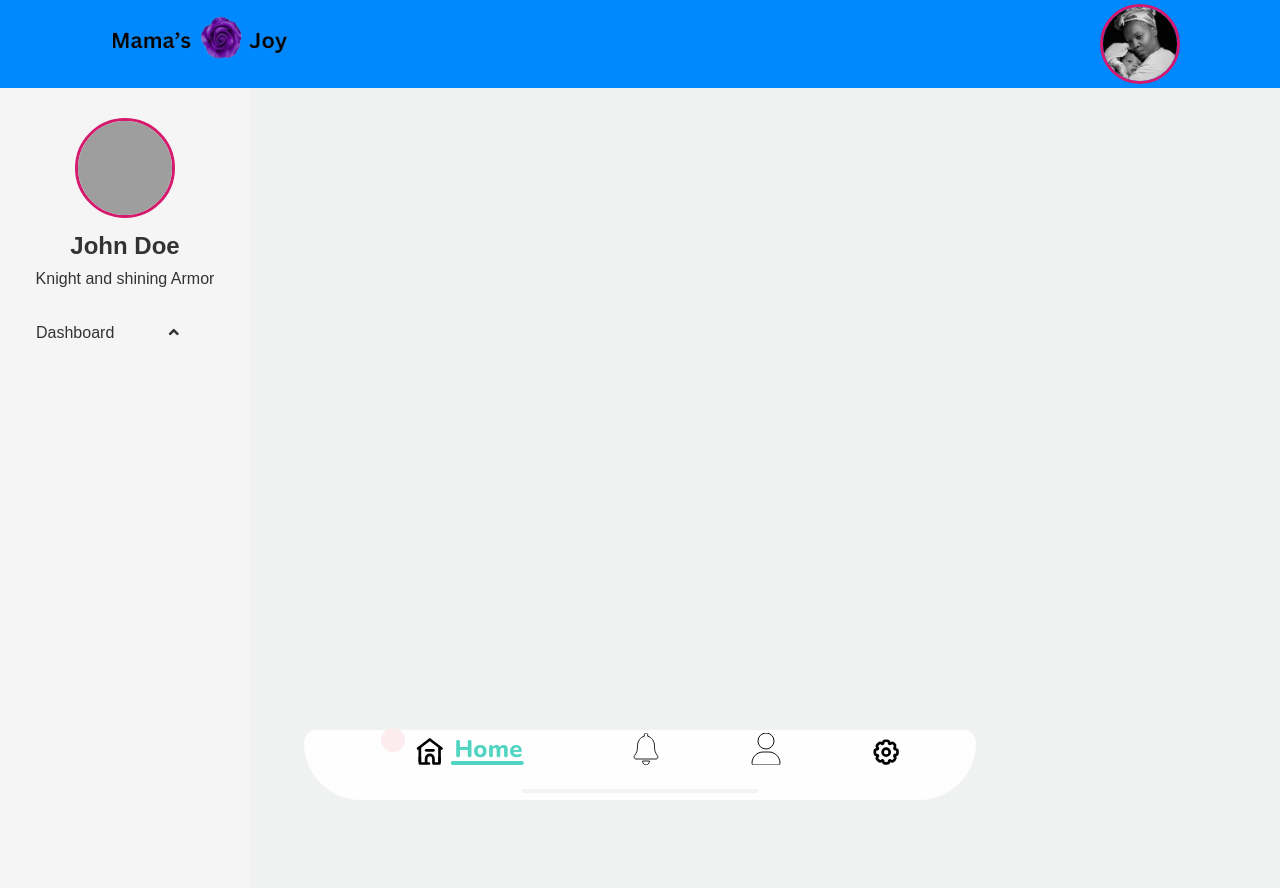
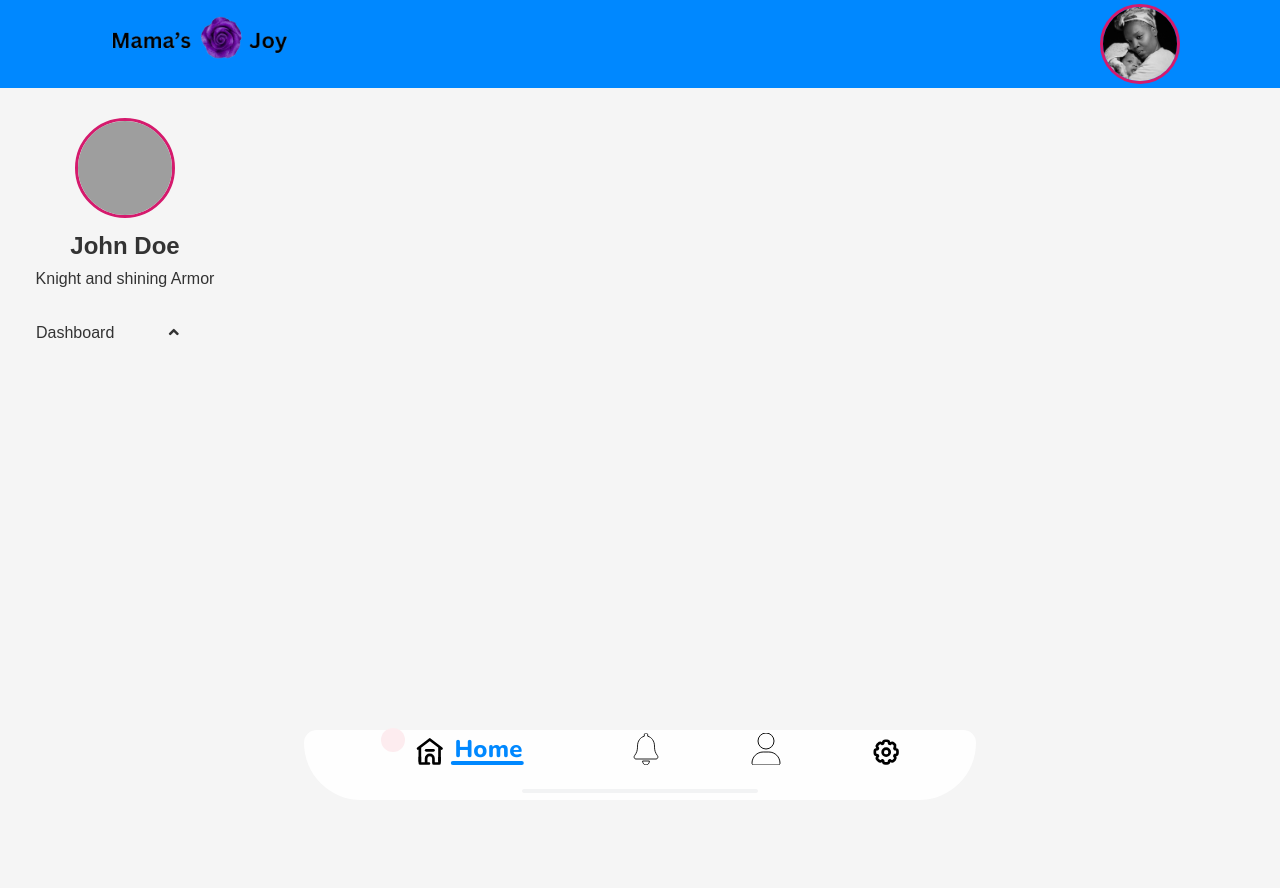
Before and after one commit to sathagesey33/Mama-s-Joy, a Flask app: page /templates in a window 1280 px wide. Run offline with Flask 3, Linux system fonts and the light colour scheme; grey boxes are pictures that could not be loaded.

Commit message:
change colors

```diff
--- a/mamajoy/static/style/nav.css
+++ b/mamajoy/static/style/nav.css
@@ -6,7 +6,7 @@ html {
     --duration: .45s ;
     --cubic: cubic-bezier(0.4, 0, 0.2, 1) ;
     --color-1: #d5dadd ;
-    --color-2: #51d5c2 ;
+    --color-2: #0088FF ;
 
 }
 
@@ -26,7 +26,7 @@ body {
     overflow: auto ;
     align-items: center ;
     justify-content: center ;
-    background-color: #f0f1f1 ;
+    background-color: #f5f5f5;
     font-family: 'Nunito', sans-serif ;
 
 }
```
